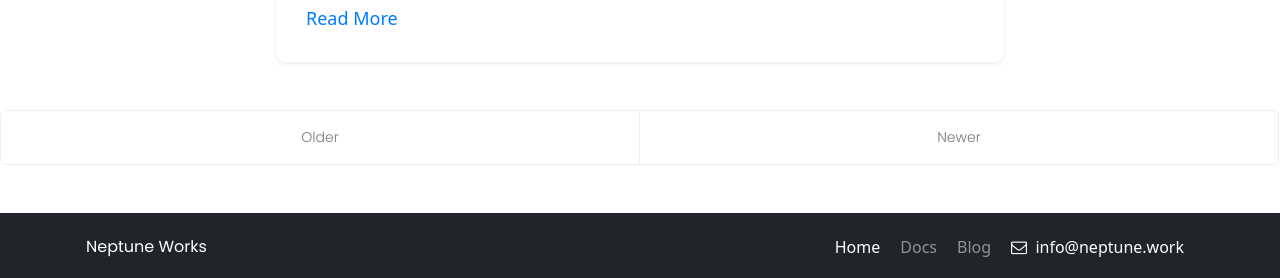
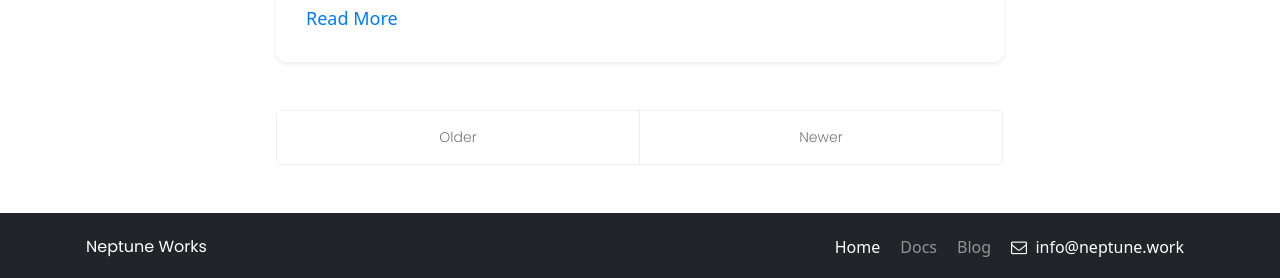
Before and after one commit to KevBuild4UR/_backup, a Jekyll site: the page built from blog/index.html, in a window 1280 px wide. Shown: the part 950-1228 px from the top of the page. Built offline with Jekyll 4.4.1, drawn with Linux system fonts in a browser that asks for light colours; nearby versions of some CDN libraries; the list of posts is cut into pages by our own code.

Commit message:
Update index.html

```diff
--- a/blog/index.html
+++ b/blog/index.html
@@ -40,9 +40,7 @@ blog-title: Neptune Blog
 </div>
 {% endfor %}
 
-  </div>
-
-<div class="pagination">
+  <div class="pagination">
     {% if paginator.next_page %}
       <a class="pagination-item older" href="/page{{ paginator.next_page }}/">Older</a>
     {% else %}
@@ -57,8 +55,9 @@ blog-title: Neptune Blog
     {% else %}
       <span class="pagination-item newer">Newer</span>
     {% endif %}
+</div>
+  </div>
 
-</div>
 </div>
 
 {% include landing-footer.html %}
```
